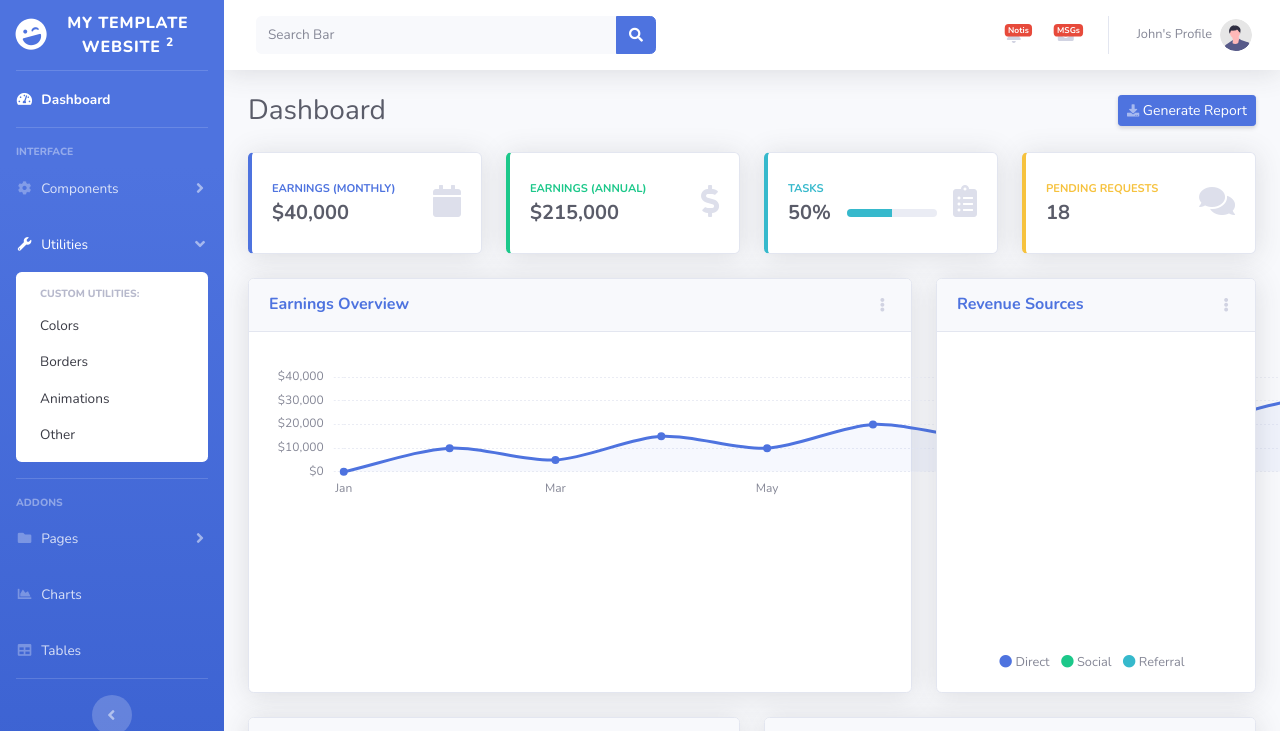
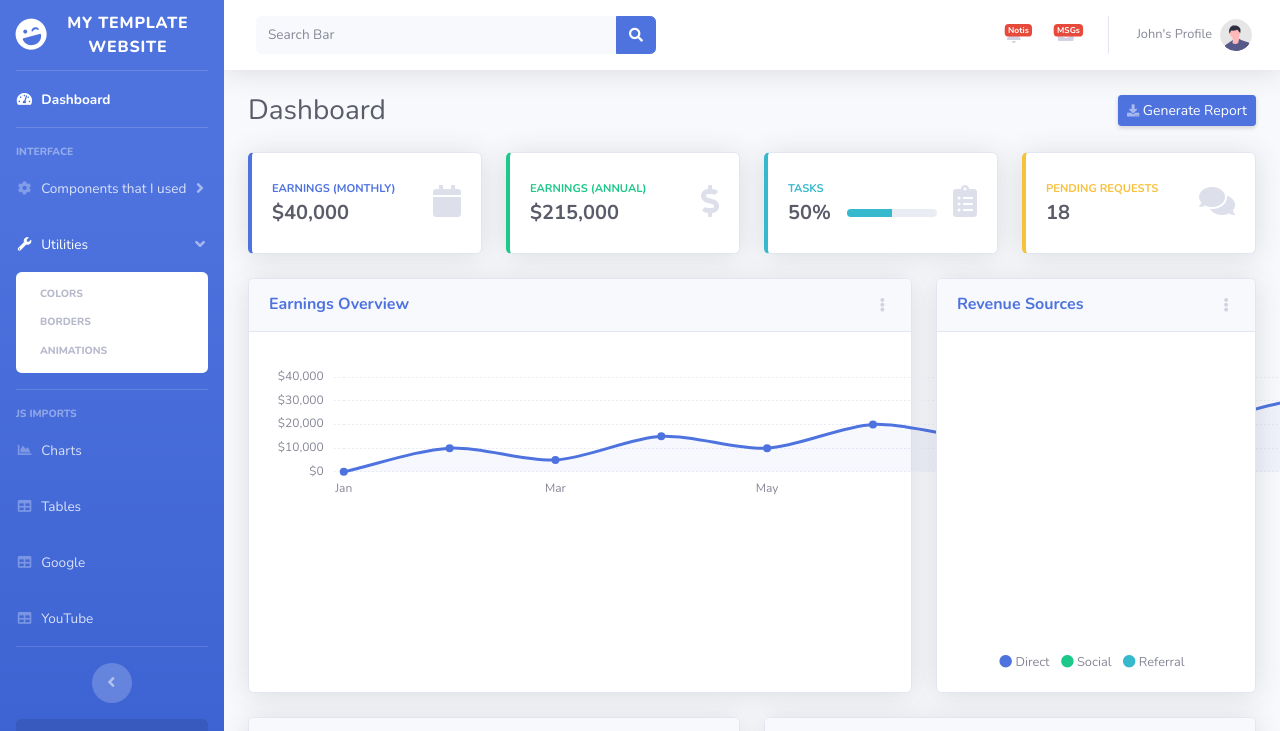
Before and after one commit to Skywaterr/Skywaterr.github.io, a website with bundled scripts: page index.html in a window 1280 px wide. Both pictures are taken after a click on the link "Utilities". Shown: the top 731 px of the page. Built offline with nearby package versions, Linux system fonts and the light colour scheme.

Commit message:
Added links

```diff
--- a/index.html
+++ b/index.html
@@ -35,7 +35,7 @@
                 <div class="sidebar-brand-icon rotate-n-15">
                     <i class="fas fa-laugh-wink"></i>
                 </div>
-                <div class="sidebar-brand-text mx-3">My template website <sup>2</sup></div>
+                <div class="sidebar-brand-text mx-3">My template website </div>
             </a>
 
             <!-- Divider -->
@@ -61,13 +61,12 @@
                 <a class="nav-link collapsed" href="#" data-toggle="collapse" data-target="#collapseTwo"
                     aria-expanded="true" aria-controls="collapseTwo">
                     <i class="fas fa-fw fa-cog"></i>
-                    <span>Components</span>
+                    <span>Components that I used</span>
                 </a>
                 <div id="collapseTwo" class="collapse" aria-labelledby="headingTwo" data-parent="#accordionSidebar">
                     <div class="bg-white py-2 collapse-inner rounded">
-                        <h6 class="collapse-header">Custom Components:</h6>
-                        <a class="collapse-item" href="buttons.html">Buttons</a>
-                        <a class="collapse-item" href="cards.html">Cards</a>
+                        <h6 class="collapse-header">Buttons</h6>
+                        <h6 class="collapse-header">Cards</h6>
                     </div>
                 </div>
             </li>
@@ -82,11 +81,9 @@
                 <div id="collapseUtilities" class="collapse" aria-labelledby="headingUtilities"
                     data-parent="#accordionSidebar">
                     <div class="bg-white py-2 collapse-inner rounded">
-                        <h6 class="collapse-header">Custom Utilities:</h6>
-                        <a class="collapse-item" href="utilities-color.html">Colors</a>
-                        <a class="collapse-item" href="utilities-border.html">Borders</a>
-                        <a class="collapse-item" href="utilities-animation.html">Animations</a>
-                        <a class="collapse-item" href="utilities-other.html">Other</a>
+                        <h6 class="collapse-header">Colors</h6>
+                        <h6 class="collapse-header">Borders</h6>
+                        <h6 class="collapse-header">Animations</h6>
                     </div>
                 </div>
             </li>
@@ -96,10 +93,11 @@
 
             <!-- Heading -->
             <div class="sidebar-heading">
-                Addons
+                JS Imports
             </div>
 
             <!-- Nav Item - Pages Collapse Menu -->
+            <!--
             <li class="nav-item">
                 <a class="nav-link collapsed" href="#" data-toggle="collapse" data-target="#collapsePages"
                     aria-expanded="true" aria-controls="collapsePages">
@@ -119,20 +117,35 @@
                     </div>
                 </div>
             </li>
+            -->
 
             <!-- Nav Item - Charts -->
             <li class="nav-item">
-                <a class="nav-link" href="charts.html">
+                <a class="nav-link" href="">
                     <i class="fas fa-fw fa-chart-area"></i>
                     <span>Charts</span></a>
             </li>
 
             <!-- Nav Item - Tables -->
             <li class="nav-item">
-                <a class="nav-link" href="tables.html">
+                <a class="nav-link" href="">
                     <i class="fas fa-fw fa-table"></i>
                     <span>Tables</span></a>
             </li>
+
+            <!-- Nav Item - Tables -->
+            <li class="nav-item">
+              <a class="nav-link" href="google.com">
+                  <i class="fas fa-fw fa-table"></i>
+                  <span>Google</span></a>
+          </li>
+
+            <!-- Nav Item - Tables -->
+            <li class="nav-item">
+              <a class="nav-link" href="youtube.com">
+                  <i class="fas fa-fw fa-table"></i>
+                  <span>YouTube</span></a>
+          </li>
 
             <!-- Divider -->
             <hr class="sidebar-divider d-none d-md-block">
```
